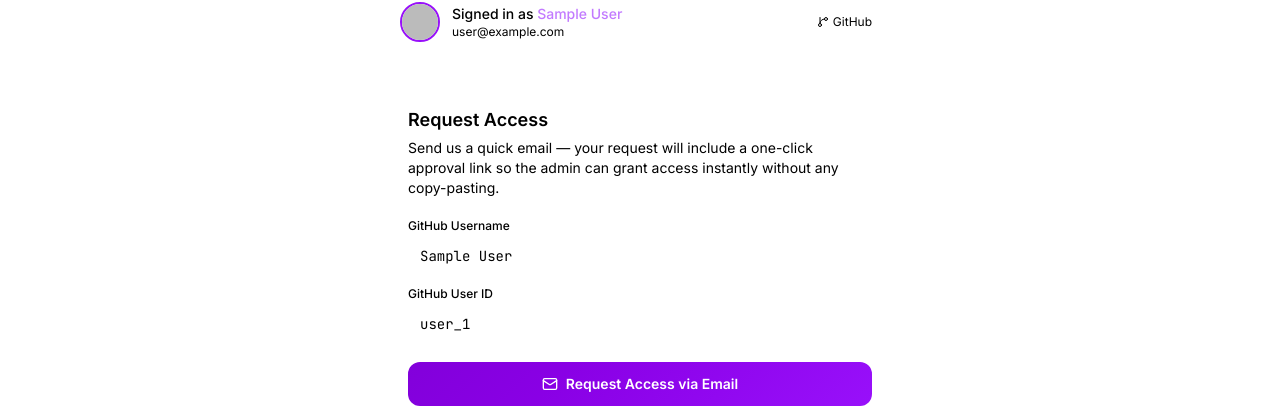
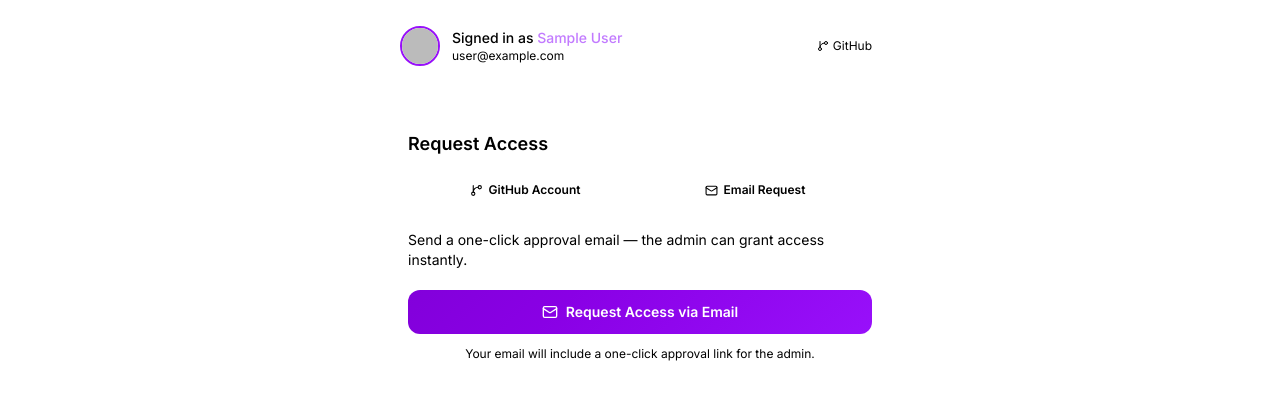
Before and after one commit to GadaaLabs/GadaaLabs.ai, a Next.js app: page /datalab in a window 1280 px wide. Shown: the part 390-800 px from the top of the page. Built offline with nearby package versions, Linux system fonts and the light colour scheme; no server answers; sample sign-in values are in the browser's storage.

Commit message:
feat(datalab): add email access tab, magic cookie check, AccessTabSwitcher component

```diff
--- a/app/datalab/page.tsx
+++ b/app/datalab/page.tsx
@@ -1,37 +1,43 @@
 import type { Metadata } from "next";
 import { redirect } from "next/navigation";
+import { cookies } from "next/headers";
 import { auth } from "@/auth";
 import { hasDataLabAccess } from "@/lib/datalab-access";
+import { verifyMagicToken } from "@/lib/datalab-tokens";
 import { DataLabShell } from "@/components/datalab/DataLabShell";
-import { RequestAccessButton } from "@/components/datalab/RequestAccessButton";
 import { FlaskConical, Lock, GitBranch } from "lucide-react";
+import { AccessTabSwitcher } from "@/components/datalab/AccessTabSwitcher";
 
 export const metadata: Metadata = {
   title: "DataLab",
-  description:
-    "AI-powered data analysis agent. Upload a CSV or Excel file and get instant statistics, charts, and AI-driven EDA insights.",
+  description: "AI-powered data analysis agent.",
 };
 
 export default async function DataLabPage() {
   const session = await auth();
+  const cookieStore = await cookies();
+  const magicCookie = cookieStore.get("datalab_magic");
+  const magicResult = magicCookie ? verifyMagicToken(magicCookie.value) : null;
+  const magicValid = magicResult?.ok === true;
 
-  // 1. Not signed in — redirect to sign-in
-  if (!session?.user?.id) {
+  // Not signed in and no magic cookie — redirect to sign-in
+  if (!session?.user?.id && !magicValid) {
     redirect("/api/auth/signin?callbackUrl=/datalab");
   }
 
-  const userId = session.user.id;
-  const userName = session.user.name ?? session.user.email ?? userId;
+  const userId = session?.user?.id;
+  const hasGitHubAccess = userId ? hasDataLabAccess(userId) : false;
+  const canAccess = hasGitHubAccess || magicValid;
 
-  // 2. Signed in but no DataLab access — show access-required page
-  if (!hasDataLabAccess(userId)) {
+  // Signed in but no access
+  if (!canAccess) {
+    const userName = session?.user?.name ?? session?.user?.email ?? userId ?? "";
     return (
       <div
         className="min-h-screen flex items-center justify-center px-6 py-16"
         style={{ background: "var(--color-bg-base)" }}
       >
         <div className="w-full max-w-lg">
-          {/* Lock icon */}
           <div className="flex justify-center mb-6">
             <div
               className="flex h-16 w-16 items-center justify-center rounded-2xl"
@@ -43,38 +49,24 @@
               <Lock className="h-8 w-8 text-white" />
             </div>
           </div>
-
-          {/* Title */}
-          <h1
-            className="text-3xl font-bold text-center mb-2"
-            style={{ color: "var(--color-text-primary)" }}
-          >
+          <h1 className="text-3xl font-bold text-center mb-2" style={{ color: "var(--color-text-primary)" }}>
             DataLab —{" "}
             <span className="gradient-text">Premium Access Required</span>
           </h1>
-          <p
-            className="text-center mb-8"
-            style={{ color: "var(--color-text-secondary)" }}
-          >
+          <p className="text-center mb-8" style={{ color: "var(--color-text-secondary)" }}>
             DataLab is our premier AI data science platform. Access is granted by the GadaaLabs team.
           </p>
 
-          {/* Signed-in-as card */}
+          {session?.user && (
             <div
               className="rounded-2xl p-4 mb-6 flex items-center gap-3"
-            style={{
-              background: "var(--color-bg-surface)",
-              border: "1px solid var(--color-border-default)",
-            }}
+              style={{ background: "var(--color-bg-surface)", border: "1px solid var(--color-border-default)" }}
             >
               {session.user.image && (
                 // eslint-disable-next-line @next/next/no-img-element
-              <img
-                src={session.user.image}
-                alt={userName}
+                <img src={session.user.image} alt={userName}
                   className="h-10 w-10 rounded-full"
-                style={{ border: "2px solid var(--color-purple-600)" }}
-              />
+                  style={{ border: "2px solid var(--color-purple-600)" }} />
               )}
               <div className="flex-1 min-w-0">
                 <p className="text-sm font-medium truncate" style={{ color: "var(--color-text-primary)" }}>
@@ -86,107 +78,37 @@
                   </p>
                 )}
               </div>
-            <div
-              className="flex items-center gap-1 text-xs px-2 py-1 rounded-lg"
-              style={{
-                background: "var(--color-bg-elevated)",
-                color: "var(--color-text-muted)",
-              }}
-            >
+              <div className="flex items-center gap-1 text-xs px-2 py-1 rounded-lg"
+                style={{ background: "var(--color-bg-elevated)", color: "var(--color-text-muted)" }}>
                 <GitBranch className="h-3 w-3" />
                 <span>GitHub</span>
               </div>
             </div>
+          )}
 
-          {/* Request access card */}
           <div
             className="rounded-2xl p-6"
-            style={{
-              background: "var(--color-bg-surface)",
-              border: "1px solid var(--color-border-default)",
-            }}
+            style={{ background: "var(--color-bg-surface)", border: "1px solid var(--color-border-default)" }}
           >
-            <h2
-              className="text-lg font-semibold mb-1"
-              style={{ color: "var(--color-text-primary)" }}
-            >
-              Request Access
-            </h2>
-            <p className="text-sm mb-5" style={{ color: "var(--color-text-secondary)" }}>
-              Send us a quick email — your request will include a one-click approval link so the
-              admin can grant access instantly without any copy-pasting.
-            </p>
-
-            {/* Pre-filled info */}
-            <div className="space-y-3 mb-5">
-              <div>
-                <label
-                  className="block text-xs font-medium mb-1"
-                  style={{ color: "var(--color-text-muted)" }}
-                >
-                  GitHub Username
-                </label>
-                <div
-                  className="rounded-xl px-3 py-2 text-sm font-mono"
-                  style={{
-                    background: "var(--color-bg-elevated)",
-                    border: "1px solid var(--color-border-default)",
-                    color: "var(--color-text-secondary)",
-                  }}
-                >
-                  {userName}
-                </div>
-              </div>
-              <div>
-                <label
-                  className="block text-xs font-medium mb-1"
-                  style={{ color: "var(--color-text-muted)" }}
-                >
-                  GitHub User ID
-                </label>
-                <div
-                  className="rounded-xl px-3 py-2 text-sm font-mono"
-                  style={{
-                    background: "var(--color-bg-elevated)",
-                    border: "1px solid var(--color-border-default)",
-                    color: "var(--color-text-secondary)",
-                  }}
-                >
-                  {userId}
-                </div>
-              </div>
-            </div>
-
-            <RequestAccessButton />
-
-            <p className="text-xs text-center mt-4" style={{ color: "var(--color-text-muted)" }}>
-              Or reach out on{" "}
-              <a
-                href="https://github.com/gadaalabs"
-                target="_blank"
-                rel="noopener noreferrer"
-                style={{ color: "var(--color-purple-400)" }}
-              >
-                GitHub
-              </a>
-            </p>
+            <AccessTabSwitcher />
           </div>
         </div>
       </div>
     );
   }
 
-  // 3. Has access — render the full DataLab interface
+  // Has access — render DataLab
+  const displayName = magicValid && magicResult?.ok
+    ? magicResult.payload.name
+    : (session?.user?.name ?? session?.user?.email ?? "");
+
   return (
     <div className="mx-auto max-w-7xl px-6 py-10">
-      {/* Header */}
       <div className="mb-8">
         <div className="flex items-center gap-3 mb-3">
           <div
             className="flex h-10 w-10 items-center justify-center rounded-xl"
-            style={{
-              background: "linear-gradient(135deg, var(--color-purple-700), var(--color-cyan-600))",
-            }}
+            style={{ background: "linear-gradient(135deg, var(--color-purple-700), var(--color-cyan-600))" }}
           >
             <FlaskConical className="h-5 w-5 text-white" />
           </div>
@@ -195,12 +117,12 @@
               DataLab <span className="gradient-text">Agent</span>
             </h1>
             <p className="text-sm" style={{ color: "var(--color-text-muted)" }}>
+              {displayName ? `Welcome, ${displayName} · ` : ""}
               Upload any CSV or Excel file — get instant stats, charts, and AI-powered insights.
             </p>
           </div>
         </div>
       </div>
-
       <DataLabShell />
     </div>
   );
--- /dev/null
+++ b/components/datalab/AccessTabSwitcher.tsx
@@ -0,0 +1,47 @@
+"use client";
+import { useState } from "react";
+import { GitBranch, Mail } from "lucide-react";
+import { RequestAccessButton } from "./RequestAccessButton";
+import { EmailRequestForm } from "./EmailRequestForm";
+
+export function AccessTabSwitcher() {
+  const [tab, setTab] = useState<"github" | "email">("github");
+
+  return (
+    <div>
+      <h2 className="text-lg font-semibold mb-3" style={{ color: "var(--color-text-primary)" }}>
+        Request Access
+      </h2>
+
+      {/* Tab switcher */}
+      <div style={{ display: "flex", gap: 4, background: "var(--color-bg-elevated)",
+        borderRadius: 10, padding: 4, marginBottom: 20 }}>
+        {[
+          { id: "github" as const, label: "GitHub Account", Icon: GitBranch },
+          { id: "email" as const, label: "Email Request", Icon: Mail },
+        ].map(({ id, label, Icon }) => (
+          <button key={id} onClick={() => setTab(id)}
+            style={{ flex: 1, display: "flex", alignItems: "center", justifyContent: "center",
+              gap: 6, padding: "7px 12px", borderRadius: 8, fontSize: 12, fontWeight: 600,
+              cursor: "pointer", border: "none", transition: "all 0.15s",
+              background: tab === id ? "var(--color-bg-surface)" : "transparent",
+              color: tab === id ? "var(--color-text-primary)" : "var(--color-text-muted)" }}>
+            <Icon size={13} />
+            {label}
+          </button>
+        ))}
+      </div>
+
+      {tab === "github" && (
+        <div>
+          <p className="text-sm mb-5" style={{ color: "var(--color-text-secondary)" }}>
+            Send a one-click approval email — the admin can grant access instantly.
+          </p>
+          <RequestAccessButton />
+        </div>
+      )}
+
+      {tab === "email" && <EmailRequestForm />}
+    </div>
+  );
+}
```
Lines whose indentation alone changed are shown as unchanged.
